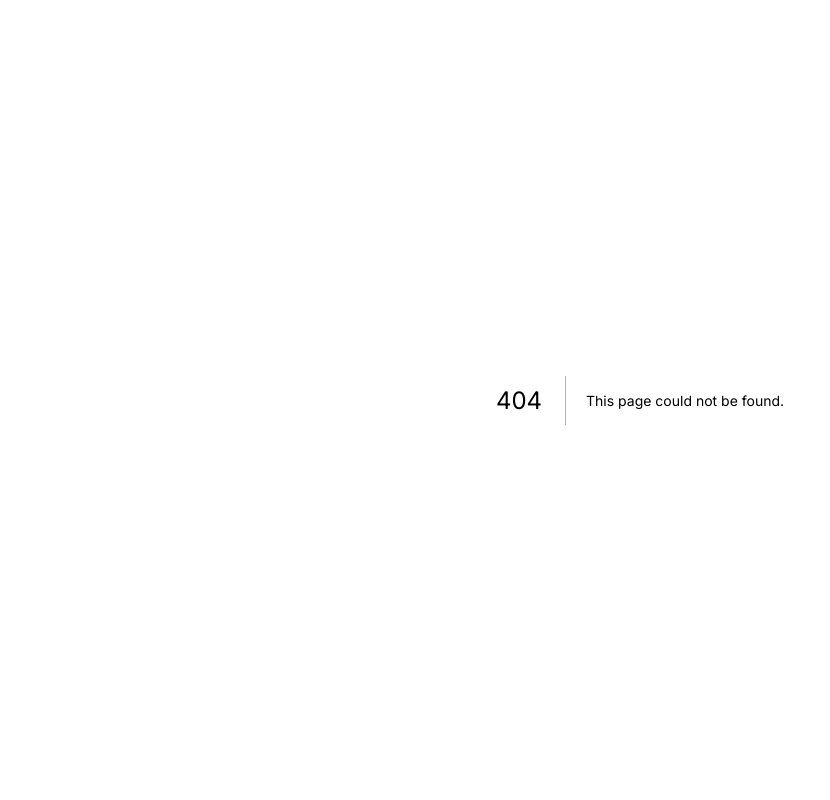
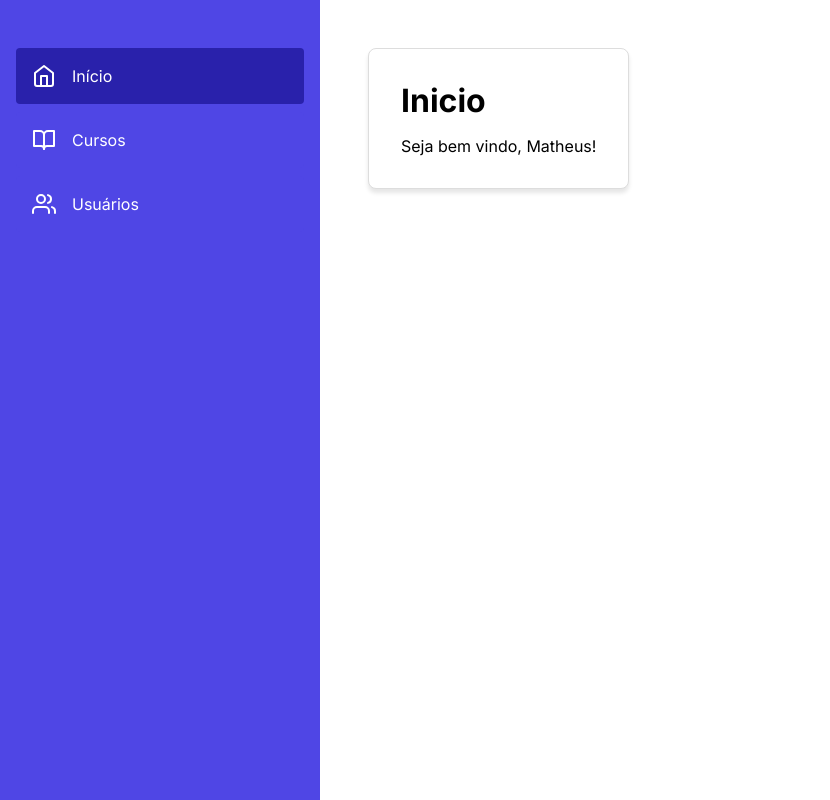
Before and after one commit to RikMatheus/crud-educacao, a Next.js app: page /home in a window 1280 px wide. Before the commit this address had no page. Shown: the whole page, without its empty margins (0-830 px from the left). Built offline with nearby package versions, Linux system fonts and the light colour scheme.

Commit message:
feat(dashboard): implementada funcionalidade do menu e seleção de items
Criadas opções para as três telas, de início, cursos e usuários.

TODO: Implementar funcionalidades às telas e conexão com o banco.

```diff
--- a/package.json
+++ b/package.json
@@ -9,6 +9,7 @@
     "next": "latest",
     "react": "^18.1.0",
     "react-dom": "^18.1.0",
+    "react-feather": "^2.0.10",
     "react-is": "^18.1.0",
     "styled-components": "^5.3.5"
   },
--- /dev/null
+++ b/pages/home.tsx
@@ -0,0 +1,7 @@
+import Dashboard from "../src/components/Dashboard"
+
+export default function Home () {
+    return (
+        <Dashboard />
+    )
+}
--- /dev/null
+++ b/src/components/Dashboard/index.tsx
@@ -0,0 +1,44 @@
+import { useState } from 'react';
+import { Home, BookOpen, Users } from 'react-feather';
+
+import Menu from "../Menu"
+import Card from '../Card';
+
+import { StyledDashboard, StyledContent } from './styles'
+
+const items = [
+    {
+        title: "Início",
+        icon: <Home />,
+        component: <Card children={<p>Seja bem vindo, Matheus!</p>} title="Inicio"/>
+    },
+    {
+        title: "Cursos",
+        icon: <BookOpen />,
+        component: <Card children={<p>Aqui estarão as funcionalidades relacionadas à cursos</p>} title="Cursos"/>
+    },
+    {
+        title: "Usuários",
+        icon: <Users />,
+        component: <Card children={<p>Aqui estarão as funcionalidades relacionadas à usuários</p>} title="Usuários"/>
+    },
+]
+
+export default function Dashboard () {
+    const [ currentItem, setCurrentItem ] = useState<number>(0);
+
+    const handleSelection = (key: Number) => {
+        setCurrentItem(key)
+    }
+
+    return (
+        <StyledDashboard>
+            <Menu items={items} handleSelection={handleSelection} selected={currentItem}/>
+            <StyledContent>
+                {
+                    items[currentItem].component
+                }
+            </StyledContent>
+        </StyledDashboard>
+    )
+}
--- /dev/null
+++ b/src/components/Dashboard/styles.ts
@@ -0,0 +1,9 @@
+import styled from 'styled-components'
+
+export const StyledDashboard = styled.main`
+    display: flex;
+`
+
+export const StyledContent = styled.div`
+    padding: 3rem;
+`
--- /dev/null
+++ b/src/components/Menu/index.tsx
@@ -0,0 +1,26 @@
+import { StyledMenu, StyledMenuButton } from "./styles"
+
+type MenuProps = {
+    items: Array<Object>,
+    selected: Number,
+    handleSelection: (key: Number) => void,
+}
+
+export default function Menu ({ items, selected, handleSelection }: MenuProps) {
+
+
+    return (
+        <StyledMenu>
+            {
+                items.map((item, key) =>
+                    <StyledMenuButton
+                        key={key}
+                        selected={key === selected}
+                        onClick={() => handleSelection(key)}
+                    >
+                        { item.icon } { item.title }
+                    </StyledMenuButton>)
+            }
+        </StyledMenu>
+    )
+}
--- /dev/null
+++ b/src/components/Menu/styles.ts
@@ -0,0 +1,38 @@
+import styled, { css } from 'styled-components'
+import { theme } from '../../theme'
+
+export const StyledMenu = styled.aside`
+    width: 20rem;
+    height: 100vh;
+    padding: 3rem 1rem;
+    color: ${theme.colors.background};
+    background-color: ${theme.colors.primary};
+`
+
+export const StyledMenuButton = styled.button`
+    width: 100%;
+    padding: 1rem;
+    border: none;
+    border-radius: .25rem;
+    background-color: inherit;
+    color: ${theme.colors.background};
+    font-size: ${theme.fonts.base};
+    display: flex;
+    align-items: center;
+    gap: 1rem;
+    transition: background-color .2s ease;
+    cursor: pointer;
+    margin-top: .5rem;
+
+    :hover {
+        background-color: ${theme.colors.tertiary};
+    }
+
+    :first-child {
+        margin-top: 0;
+    }
+
+    ${props => props.selected && css`
+        background-color: ${theme.colors.tertiary};
+    `};
+`
```
Also changed, not shown: 1 other file (tests, documents, lock files or other folders).
